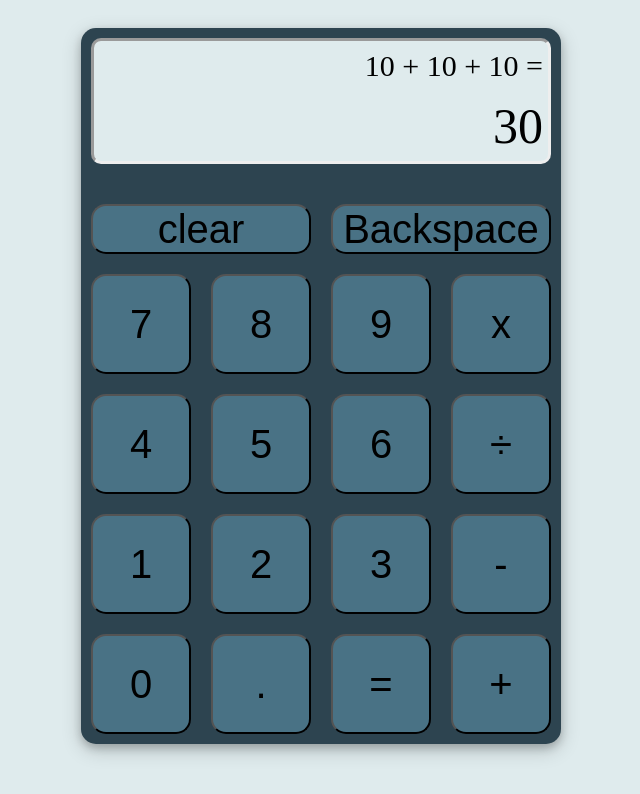
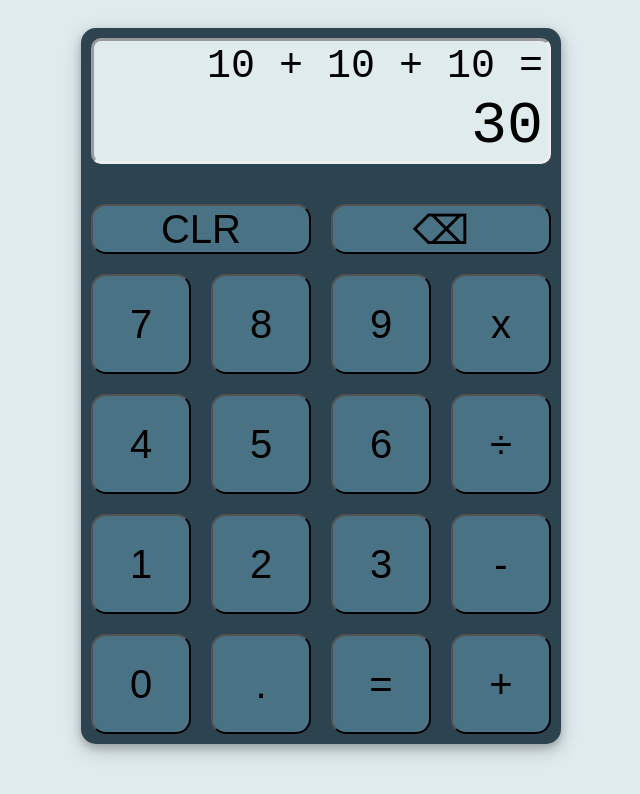
Before and after one commit to Mr-Jester-Xiii/calculator, a plain HTML site: page index.html in a window 1280 px wide. Shown: the whole page, without its empty margins (319-959 px from the left). Drawn offline with Linux system fonts and the light colour scheme.

Commit message:
minor changes

```diff
--- a/index.html
+++ b/index.html
@@ -16,8 +16,8 @@
           <div class="display2">30</div>
         </div>
         <div class="toolbar">
-          <button class="clear-btn">clear</button>
-          <button class="backspace-btn">Backspace</button>
+          <button class="clear-btn">CLR</button>
+          <button class="backspace-btn">⌫</button>
         </div>
         <div class="section-1">
           <button class="number-btn" data-num="7">7</button>
--- a/style.css
+++ b/style.css
@@ -1,5 +1,7 @@
 html {
     background-color: #dfebed;
+    font-family: 'Courier New', monospace;
+    font-variant-numeric: tabular-nums;
 }
 
 .main {
@@ -32,11 +34,12 @@ html {
     padding: 5px;
     border-left-style: inset;
     border-right-style: inset;
+    overflow: hidden;
 }
 
 .display1 {
     height: 40px;
-    font-size: 30px;
+    font-size: 40px;
     border-top-style: inset;
     border-top-right-radius: 10px;
     border-top-left-radius: 10px;
@@ -44,7 +47,7 @@ html {
 
 .display2 {
     height: 60px;
-    font-size: 50px;
+    font-size: 60px;
     border-bottom-style: inset;
     border-bottom-right-radius: 10px;
     border-bottom-left-radius: 10px;
```
